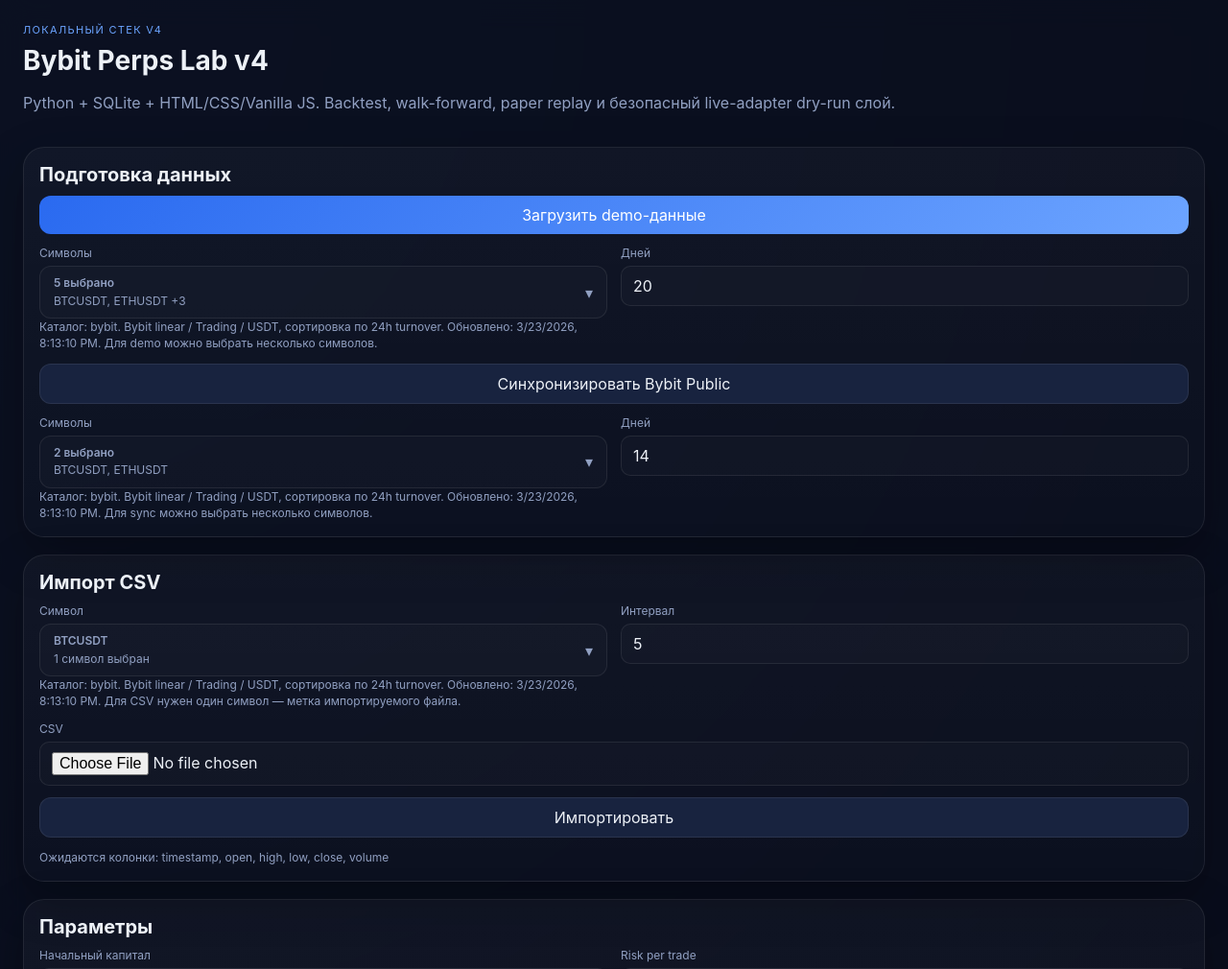
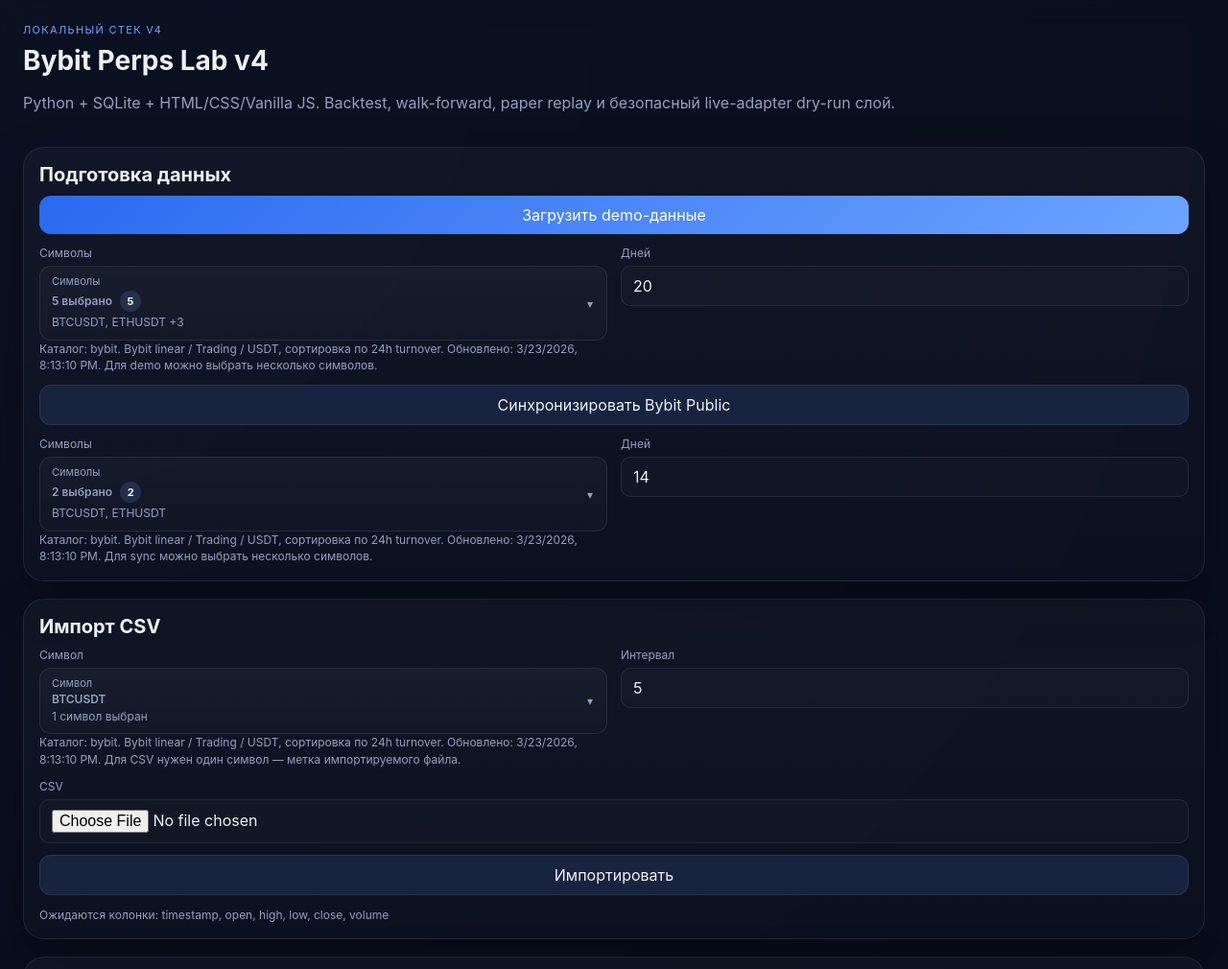
Before and after one commit to RomanHuBoss/bybit-perps-lab, a Flask app: page / in a window 1280 px wide. Shown: the top 1010 px of the page at 96% size. Run offline with Flask 3, Linux system fonts and the light colour scheme; data comes from the database, SQL or seed files in the repository; data that the repository does not hold is empty.

Commit message:
refactor(ui): очистить multi-select символов и сделать компактный trigger
- переработан trigger multi-select для demo/sync в компактный двухуровневый control
- убрана попытка показывать длинный список выбранных символов внутри узкого поля
- добавлены summary-строка и badge со счётчиком выбранных инструментов
- сокращён preview выбранных символов в свернутом состоянии
- dropdown сделан шире и визуально легче самого поля
- уплотнены поиск, action-кнопки и строки инструментов в меню
- улучшена читаемость и внешний вид выбора символов в боковой панели

```diff
--- a/static/app.js
+++ b/static/app.js
@@ -150,15 +150,44 @@
 function pickerSummary(picker, selected) {
   const count = selected.length;
   if (picker.multi) {
-    if (!count) return { title: 'Выбрать символы', subtitle: 'Ничего не выбрано' };
-    if (count === 1) return { title: selected[0], subtitle: '1 символ выбран' };
-    if (count === 2) return { title: '2 выбрано', subtitle: selected.join(', ') };
-    return { title: `${count} выбрано`, subtitle: `${selected.slice(0, 2).join(', ')} +${count - 2}` };
+    if (!count) {
+      return {
+        mode: 'multi',
+        label: 'Символы',
+        title: 'Выбрать',
+        preview: 'Ничего не выбрано',
+        count: 0,
+      };
+    }
+    const preview = count <= 2
+      ? selected.join(', ')
+      : `${selected[0]}, ${selected[1]} +${count - 2}`;
+    return {
+      mode: 'multi',
+      label: 'Символы',
+      title: `${count} выбрано`,
+      preview,
+      count,
+    };
   }
-  if (!count) return { title: 'Выбрать символ', subtitle: 'Ничего не выбрано' };
+  if (!count) {
+    return {
+      mode: 'single',
+      label: 'Символ',
+      title: 'Выбрать символ',
+      preview: 'Ничего не выбрано',
+      count: 0,
+    };
+  }
   const row = (state.symbolCatalog || []).find((item) => item.symbol === selected[0]);
-  const subtitle = row ? `${row.base_coin || ''}/${row.quote_coin || ''}`.replace(/^\//, '') : '1 символ выбран';
-  return { title: selected[0], subtitle: subtitle || '1 символ выбран' };
+  const preview = row ? `${row.base_coin || ''}/${row.quote_coin || ''}`.replace(/^\//, '') : '1 символ выбран';
+  return {
+    mode: 'single',
+    label: 'Символ',
+    title: selected[0],
+    preview: preview || '1 символ выбран',
+    count: 1,
+  };
 }
 
 function formatCompact(value) {
@@ -287,10 +316,22 @@
   const allRows = filteredCatalogForPicker(key);
   const selected = [...picker.selected];
   const summary = pickerSummary(picker, selected);
-  picker.toggle.innerHTML = `
-    <span class="picker-toggle-title">${summary.title}</span>
-    <span class="picker-toggle-subtitle">${summary.subtitle}</span>
-  `;
+  picker.toggle.innerHTML = picker.multi
+    ? `
+      <span class="picker-toggle-label">${summary.label}</span>
+      <span class="picker-toggle-row">
+        <span class="picker-toggle-title">${summary.title}</span>
+        <span class="picker-toggle-badge">${summary.count}</span>
+      </span>
+      <span class="picker-toggle-preview">${summary.preview}</span>
+    `
+    : `
+      <span class="picker-toggle-label">${summary.label}</span>
+      <span class="picker-toggle-row single">
+        <span class="picker-toggle-title">${summary.title}</span>
+      </span>
+      <span class="picker-toggle-preview">${summary.preview}</span>
+    `;
   picker.toggle.title = selected.join(', ');
   if (picker.valueInput) picker.valueInput.value = selected[0] || '';
 
--- a/static/styles.css
+++ b/static/styles.css
@@ -283,11 +283,16 @@
 
 .multi-select-toggle {
   width: 100%;
-  min-height: 44px;
+  min-height: 58px;
   text-align: left;
-  padding-right: 40px;
+  padding: 10px 42px 10px 12px;
   position: relative;
-  background: rgba(255,255,255,0.02);
+  background: linear-gradient(180deg, rgba(255,255,255,0.035), rgba(255,255,255,0.02));
+  display: flex;
+  flex-direction: column;
+  justify-content: center;
+  gap: 4px;
+  overflow: hidden;
 }
 
 .multi-select-toggle::after {
@@ -297,29 +302,63 @@
   top: 50%;
   transform: translateY(-50%);
   color: var(--muted);
+  font-size: 12px;
+  pointer-events: none;
 }
 
 .multi-select.open .multi-select-toggle {
   border-color: rgba(108,164,255,0.55);
+  box-shadow: 0 0 0 2px rgba(108,164,255,0.14);
+}
+
+.picker-toggle-label {
+  display: block;
+  font-size: 11px;
+  line-height: 1;
+  color: var(--muted);
+}
+
+.picker-toggle-row {
+  display: flex;
+  align-items: center;
+  gap: 8px;
+  min-width: 0;
+}
+
+.picker-toggle-row.single {
+  display: block;
 }
 
 .picker-toggle-title {
   display: block;
   font-weight: 600;
   line-height: 1.2;
-  max-width: calc(100% - 10px);
+  min-width: 0;
   overflow: hidden;
   text-overflow: ellipsis;
   white-space: nowrap;
 }
 
-.picker-toggle-subtitle {
+.picker-toggle-badge {
+  flex: 0 0 auto;
+  min-width: 22px;
+  height: 22px;
+  padding: 0 6px;
+  border-radius: 999px;
+  background: rgba(108,164,255,0.16);
+  color: var(--text);
+  font-size: 11px;
+  font-weight: 700;
+  display: inline-flex;
+  align-items: center;
+  justify-content: center;
+}
+
+.picker-toggle-preview {
   display: block;
-  margin-top: 4px;
   color: var(--muted);
   font-size: 12px;
   line-height: 1.2;
-  max-width: calc(100% - 10px);
   overflow: hidden;
   text-overflow: ellipsis;
   white-space: nowrap;
```
Also changed, not shown: other parts of static/styles.css (+29 -8 lines), 1 other file.
